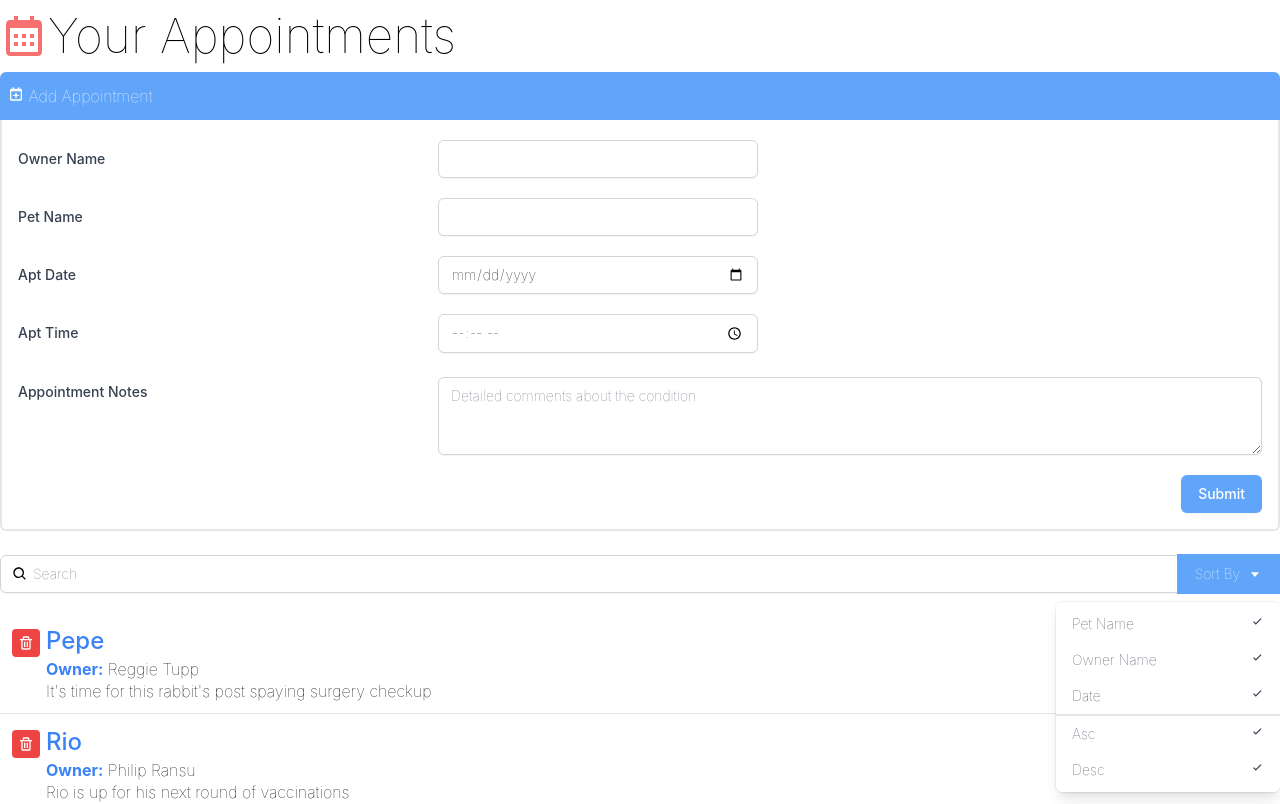
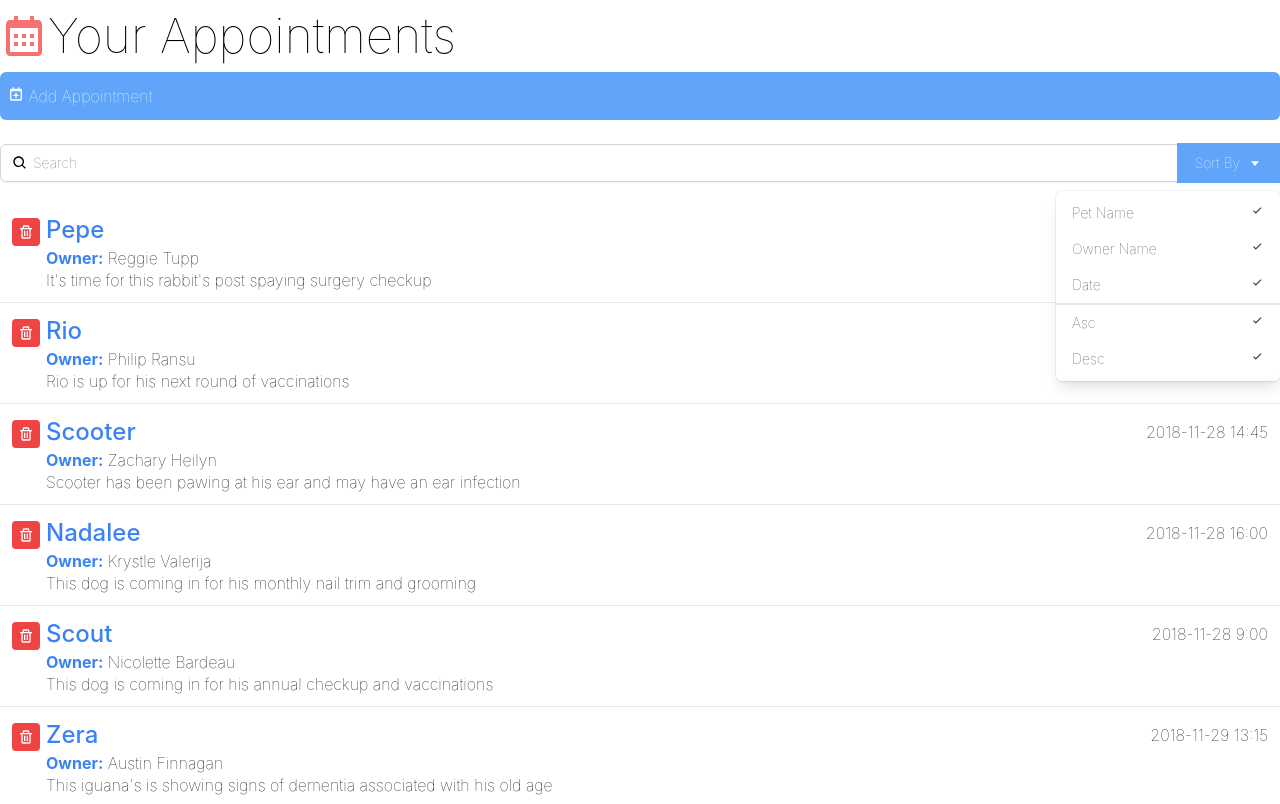
Before and after one commit to egor-shev/react-appointment-app, a React (Create React App) app in the folder react-appointment-app/: page / in a window 1280 px wide. Shown: the top 804 px of the page. Built offline with nearby package versions, Linux system fonts and the light colour scheme.

Commit message:
add AddAppointment toggling on button click

```diff
--- a/react-appointment-app/src/components/AddAppointment.js
+++ b/react-appointment-app/src/components/AddAppointment.js
@@ -1,11 +1,17 @@
-import { BiCalendarPlus } from "react-icons/bi"
+import { BiCalendarPlus } from "react-icons/bi";
+import { useState } from 'react';
 
 const AddAppointment = () => {
+    let [toggleForm, setToggleForm] = useState(false)
     return (
         <div>
-            <button className="bg-blue-400 text-white px-2 py-3 w-full text-left rounded-t-md">
-                <div><BiCalendarPlus className="inline-block align-text-top" />  Add Appointment</div>
-            </button>
+            <button onClick={() => { setToggleForm(!toggleForm) }}
+                className={`bg-blue-400 text-white px-2 py-3 w-full text-left rounded-t-md
+                ${toggleForm ? 'rounded-t-md' : 'rounded-md'}`}>
+                < div > <BiCalendarPlus className="inline-block align-text-top" />  Add Appointment</div>
+            </button >
+            {
+                toggleForm &&
                 <div className="border-r-2 border-b-2 border-l-2 border-light-blue-500 rounded-b-md pl-4 pr-4 pb-4">
                     <div className="sm:grid sm:grid-cols-3 sm:gap-4 sm:items-start  sm:pt-5">
                         <label htmlFor="ownerName" className="block text-sm font-medium text-gray-700 sm:mt-px sm:pt-2">
@@ -66,7 +72,8 @@
                         </div>
                     </div>
                 </div>
-        </div>
+            }
+        </div >
     )
 }
 
```
Lines whose indentation alone changed are shown as unchanged.
